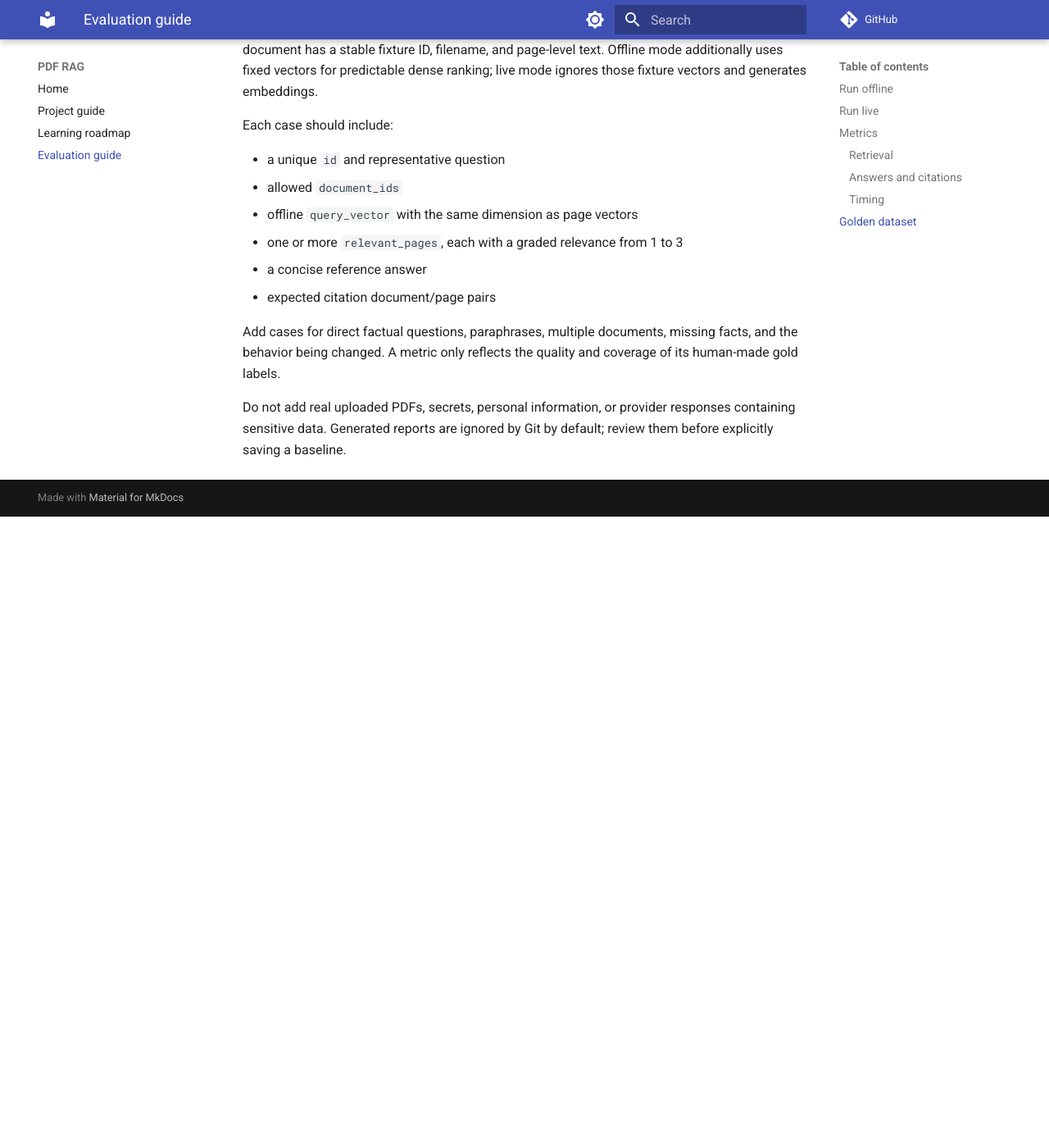
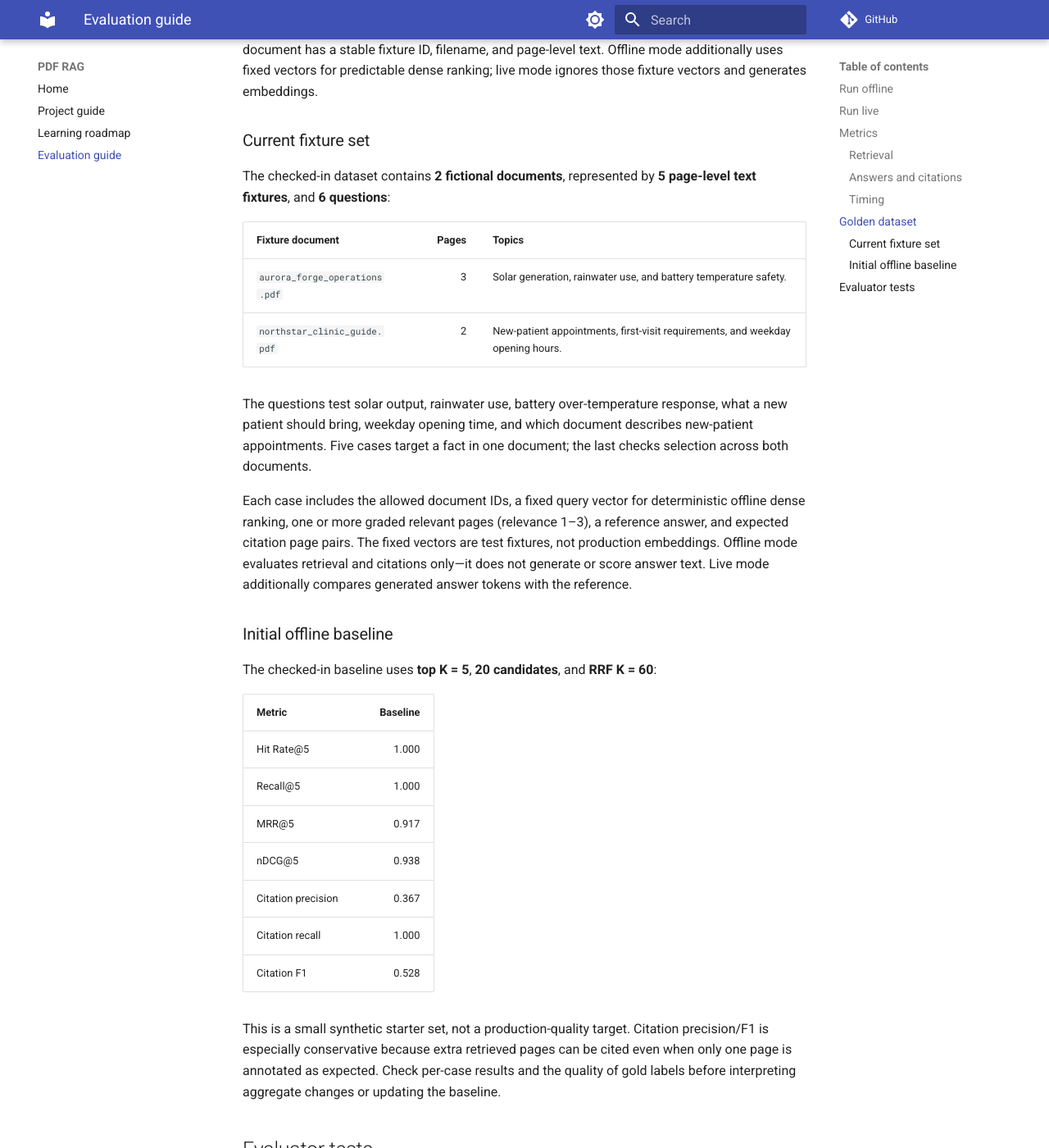
Before and after one commit to nithishkumar2022020/RAG_BACKEND, an MkDocs documentation site: the page built from docs/EVALUATION.md, in a window 1280 px wide and 1400 px high, scrolled down 2455 px. Shown: the whole window at 82% size. Built offline with MkDocs 1.6.1 and Material for MkDocs 9.7.7, drawn with Linux system fonts in a browser that asks for light colours; comment, search, counter and statistics services are not loaded; before the commit the page ends 3085 px from its top, so only the background shows below that; some of the changed text lies outside the part shown.

```diff
--- a/docs/EVALUATION.md
+++ b/docs/EVALUATION.md
@@ -106,6 +106,56 @@ Use invented example content only. Each document has a stable fixture ID, filena
 page-level text. Offline mode additionally uses fixed vectors for predictable dense ranking;
 live mode ignores those fixture vectors and generates embeddings.
 
+### Current fixture set
+
+The checked-in dataset contains **2 fictional documents**, represented by **5 page-level
+text fixtures**, and **6 questions**:
+
+| Fixture document | Pages | Topics |
+|---|---:|---|
+| `aurora_forge_operations.pdf` | 3 | Solar generation, rainwater use, and battery temperature safety. |
+| `northstar_clinic_guide.pdf` | 2 | New-patient appointments, first-visit requirements, and weekday opening hours. |
+
+The questions test solar output, rainwater use, battery over-temperature response, what a new
+patient should bring, weekday opening time, and which document describes new-patient
+appointments. Five cases target a fact in one document; the last checks selection across both
+documents.
+
+Each case includes the allowed document IDs, a fixed query vector for deterministic offline
+dense ranking, one or more graded relevant pages (relevance 1–3), a reference answer, and
+expected citation page pairs. The fixed vectors are test fixtures, not production embeddings.
+Offline mode evaluates retrieval and citations only—it does not generate or score answer
+text. Live mode additionally compares generated answer tokens with the reference.
+
+### Initial offline baseline
+
+The checked-in baseline uses **top K = 5**, **20 candidates**, and **RRF K = 60**:
+
+| Metric | Baseline |
+|---|---:|
+| Hit Rate@5 | 1.000 |
+| Recall@5 | 1.000 |
+| MRR@5 | 0.917 |
+| nDCG@5 | 0.938 |
+| Citation precision | 0.367 |
+| Citation recall | 1.000 |
+| Citation F1 | 0.528 |
+
+This is a small synthetic starter set, not a production-quality target. Citation precision/F1
+is especially conservative because extra retrieved pages can be cited even when only one page
+is annotated as expected. Check per-case results and the quality of gold labels before
+interpreting aggregate changes or updating the baseline.
+
+## Evaluator tests
+
+The focused suite in [`tests/test_evaluation.py`](https://github.com/nithishkumar2022020/RAG_BACKEND/blob/main/tests/test_evaluation.py)
+currently contains **11 tests**. It checks retrieval and citation/token metric calculations,
+metric aggregation, deterministic coverage of all six offline cases, report metadata and the
+absence of cloud-client construction in offline mode, live-mode credential and collection
+safeguards, rejection of an empty dataset, and baseline delta/cutoff compatibility behavior.
+The last focused run completed with **11 passed**. CI runs the offline evaluation against the
+checked-in baseline; no live Gemini or Milvus calls are made by that evaluation check.
+
 Each case should include:
 
 - a unique `id` and representative question
```
Also changed, not shown: README.md (+22 -115 lines), docs/LEARNING_ROADMAP.md (+3 -1 lines), docs/PROJECT_DOCUMENTATION.md (+11 -9 lines), 5 other files.
